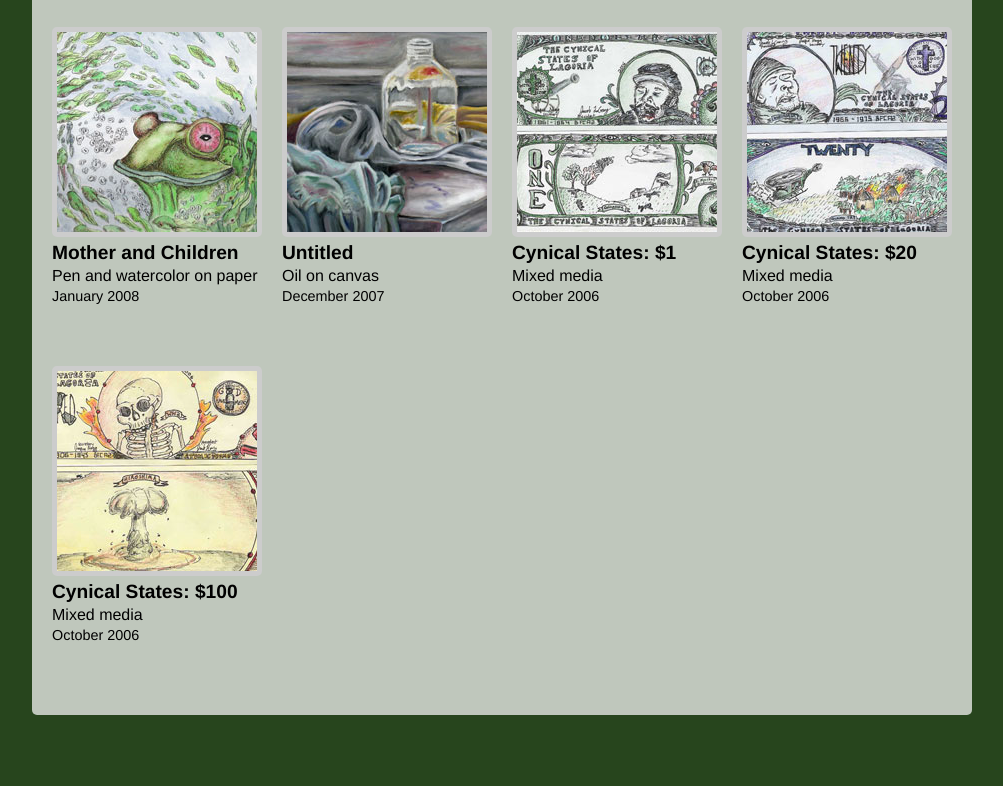
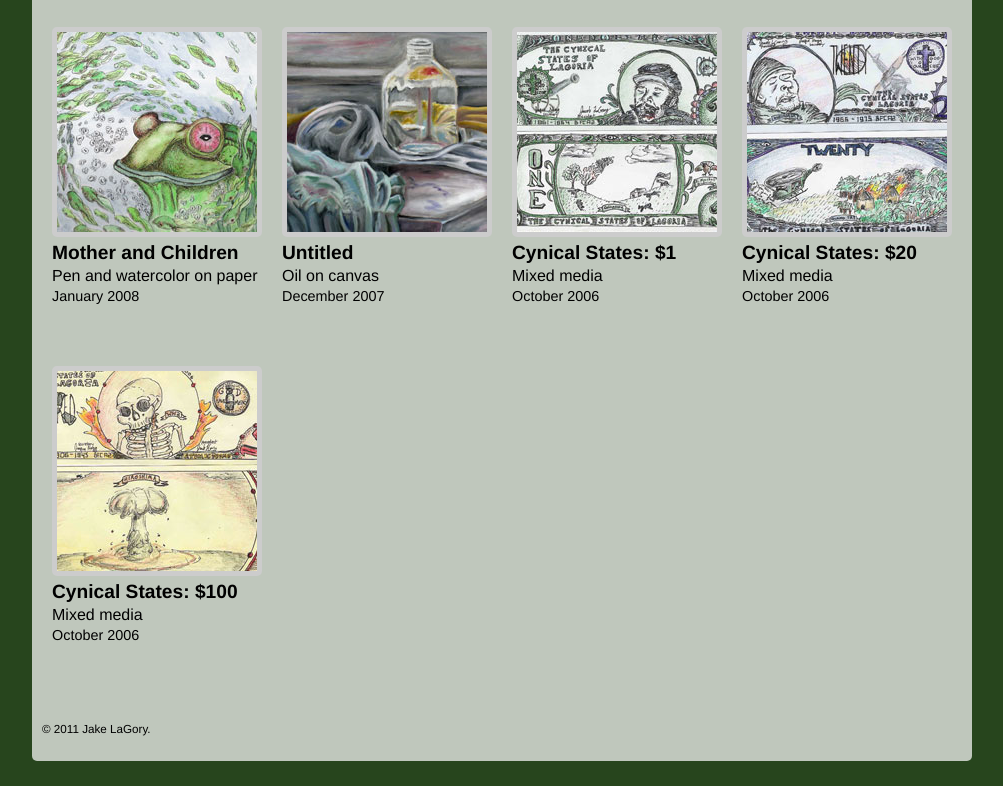
Before and after one commit to jlagory/jlagory.github.com, a plain HTML site: page index.html in a window 1280 px wide. Shown: the part 2010-2796 px from the top of the page, without its empty margins (18-1021 px from the left). Before the commit the page ends 2750 px from the top, so only its background shows below. Drawn offline with Linux system fonts and the light colour scheme.

Commit message:
added copyright notice

```diff
--- a/index.html
+++ b/index.html
@@ -371,6 +371,7 @@
 			</ul>
 		</div><!-- /gallery -->
 	<br class="clear" />
+	<p><small>&copy; 2011 Jake LaGory.</small></p>
 	</div><!-- /container -->
 
 	<script src="javascripts/jquery-1.3.2.min.js"></script>
```
